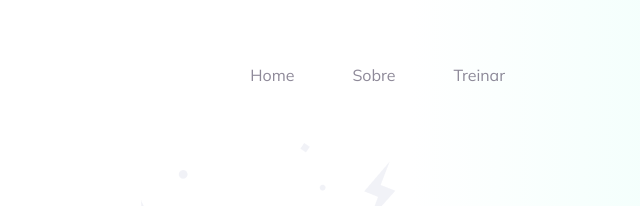
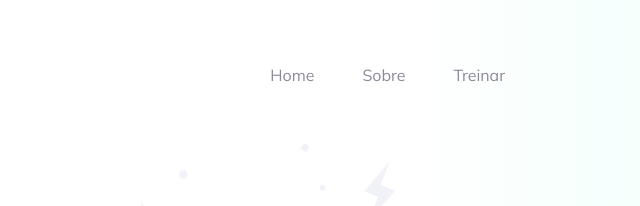
Before and after one commit to andresilveira1/treine-me, a plain HTML site: page index.html in a window 1280 px wide. Shown: the top 206 px of the page, 640-1280 px from the left. Drawn offline with nearby package versions, Linux system fonts and the light colour scheme.

Commit message:
Update style.css

```diff
--- a/style.css
+++ b/style.css
@@ -36,7 +36,7 @@ nav {
 
 ul {
   display: flex;
-  gap: 58px;
+  gap: 48px;
   list-style: none;
 }
 
```
